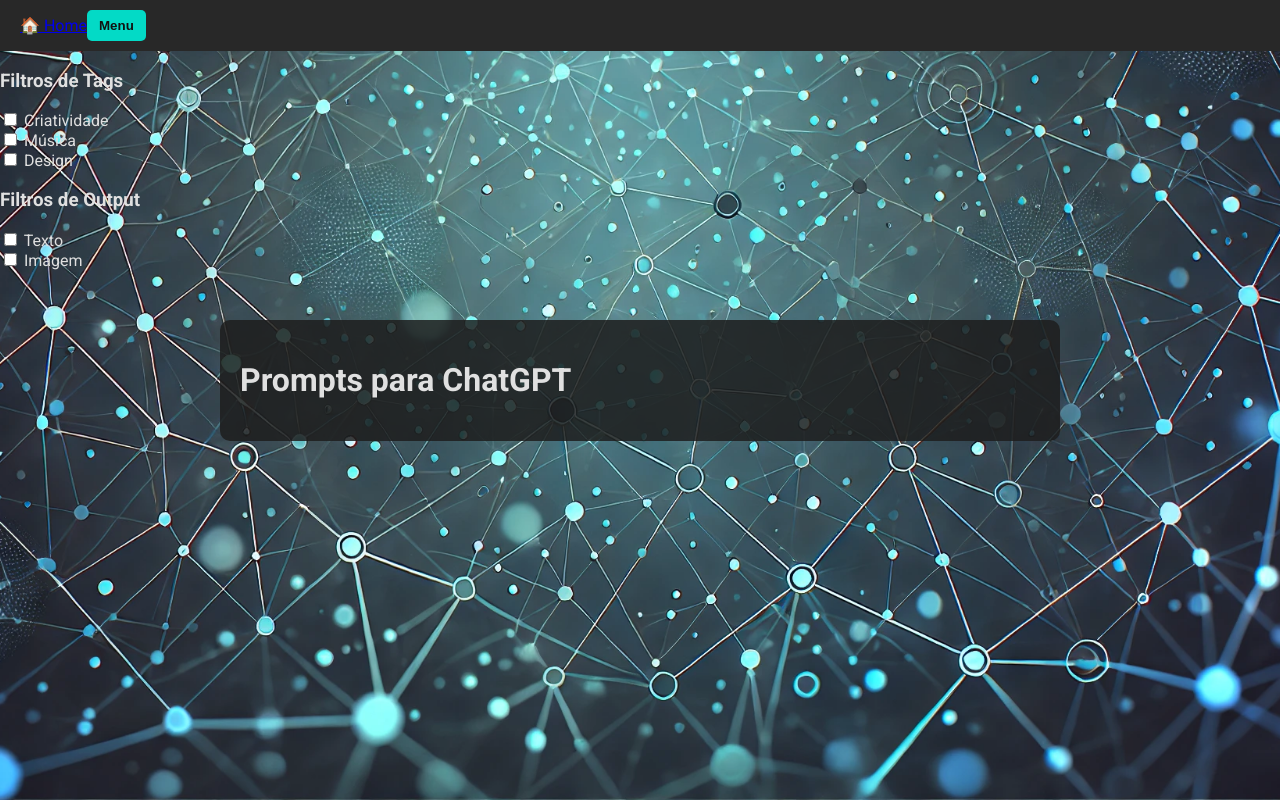
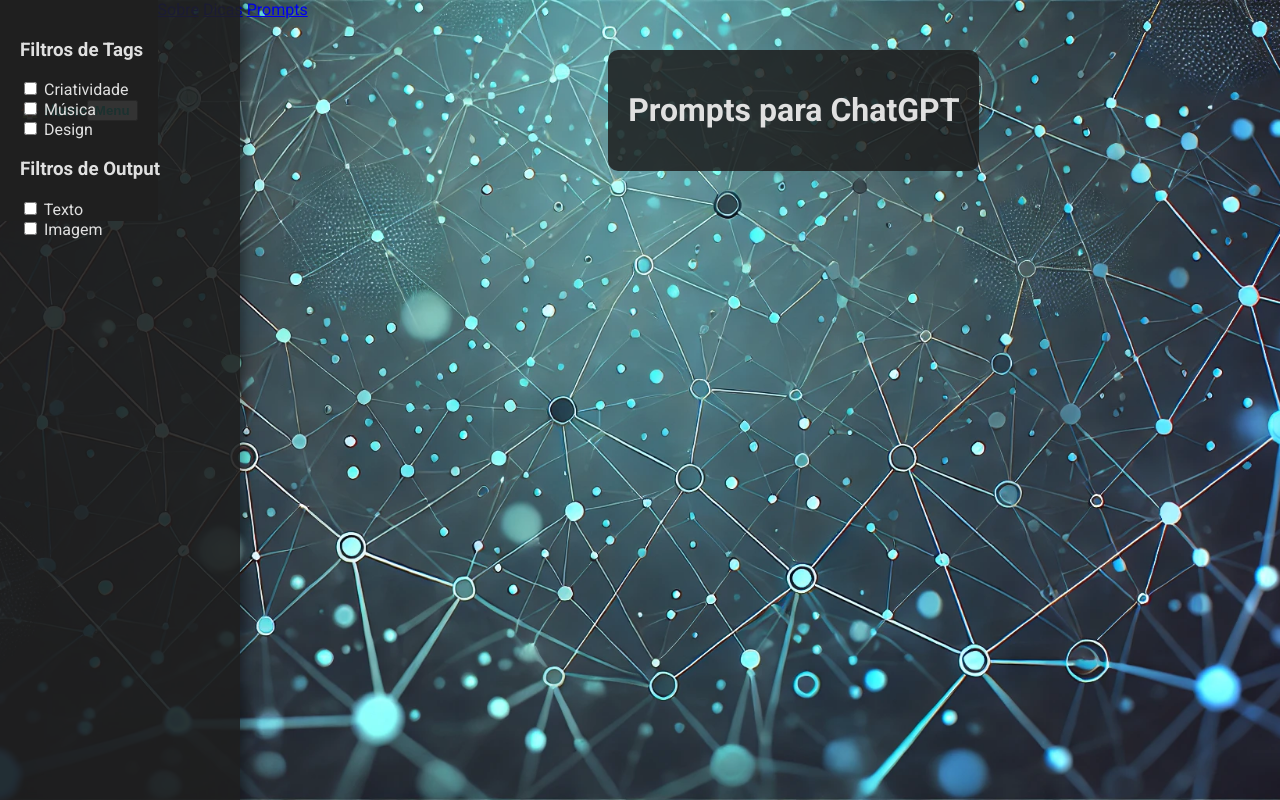
Before and after one commit to lab-prompt/lab-prompt-biblioteca, a plain HTML site: page chatgpt.html in a window 1280 px wide. Drawn offline with Linux system fonts and the light colour scheme.

Commit message:
Update styles.css

```diff
--- a/styles.css
+++ b/styles.css
@@ -1,4 +1,5 @@
 body {
+    display: flex;
     font-family: 'Roboto', sans-serif;
     background: url('background.png') no-repeat center center fixed;
     background-size: cover;
@@ -9,45 +10,47 @@ body {
 
 header {
     display: flex;
-    justify-content: flex-start;
+    justify-content: space-between;
     align-items: center;
     padding: 10px 20px;
     background-color: #282828;
 }
 
-.menu-toggle {
-    background-color: #03DAC6; /* Verde neon */
-    color: #121212;
-    padding: 8px 12px;
-    border: none;
-    cursor: pointer;
-    border-radius: 5px;
+.menu-toggle, .home-link {
+    color: #03DAC6;
+    text-decoration: none;
     font-weight: bold;
 }
 
-.nav-menu {
-    display: none;
-    flex-direction: column;
-    position: absolute;
-    top: 60px;
-    left: 20px;
-    background-color: rgba(3, 218, 198, 0.9); /* Verde neon com opacidade */
-    width: 150px;
-    border-radius: 8px;
-    padding: 10px;
-    z-index: 1000;
+.sidebar {
+    position: fixed;
+    top: 0;
+    left: 0;
+    width: 200px;
+    height: 100%;
+    background-color: rgba(30, 30, 30, 0.9);
+    padding: 20px;
+    box-shadow: 4px 0 12px rgba(0, 0, 0, 0.4);
+    color: #e0e0e0;
 }
 
-.nav-link {
-    color: #FFFFFF;
-    padding: 10px;
-    text-decoration: none;
-    border-bottom: 1px solid rgba(255, 255, 255, 0.3);
+.container {
+    margin-left: 220px;
+    padding: 20px;
 }
 
-.nav-link:hover {
-    color: #121212;
-    background-color: #BB86FC; /* Um efeito em azul para o hover */
+.prompt-container {
+    display: flex;
+    flex-direction: column;
+    gap: 20px;
+}
+
+.sub-menu {
+    display: none;
+}
+
+.nav-link:hover + .sub-menu {
+    display: block;
 }
 
 .container {
```
